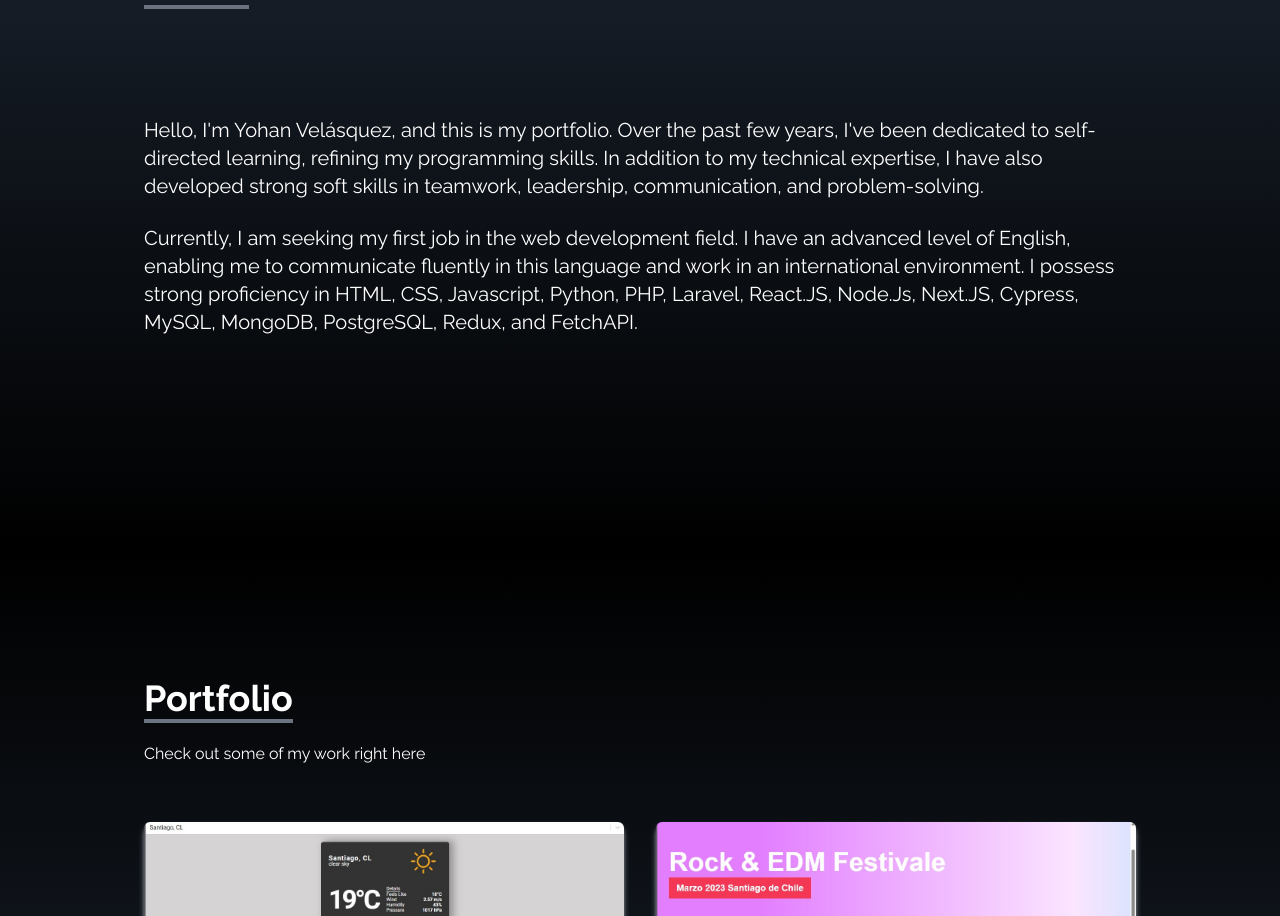
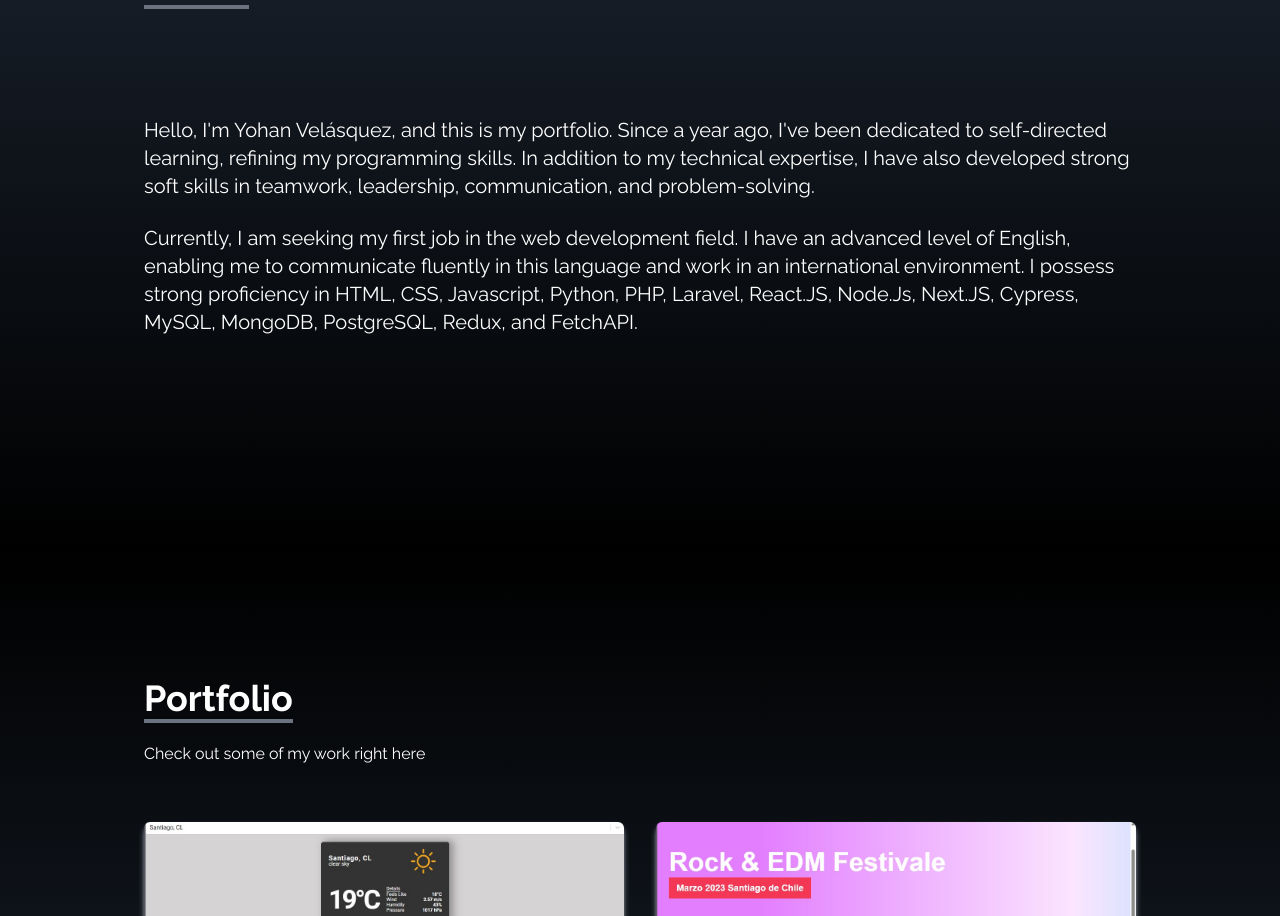
Before and after one commit to YohanRVV/myportfolio, a React (Vite) app: page / in a window 1280 px wide. Shown: the part 1050-1966 px from the top of the page. Built offline with nearby package versions, Linux system fonts and the light colour scheme.

Commit message:
Actualizar About.jsx

```diff
--- a/src/components/About.jsx
+++ b/src/components/About.jsx
@@ -6,7 +6,7 @@ const About = () => {
                     <p className='text-4xl font-bold inline border-b-4 border-gray-500'>About</p>
                 </div>
                 <p className='text-xl mt-20'>
-                    Hello, I'm Yohan Velásquez, and this is my portfolio. Over the past few years, I've been dedicated to self-directed learning, refining my programming skills. In addition to my technical expertise, I have also developed strong soft skills in teamwork, leadership, communication, and problem-solving.
+                    Hello, I'm Yohan Velásquez, and this is my portfolio. Since a year ago, I've been dedicated to self-directed learning, refining my programming skills. In addition to my technical expertise, I have also developed strong soft skills in teamwork, leadership, communication, and problem-solving.
                 </p>
                 <br />
                 <p className='text-xl'>
```
